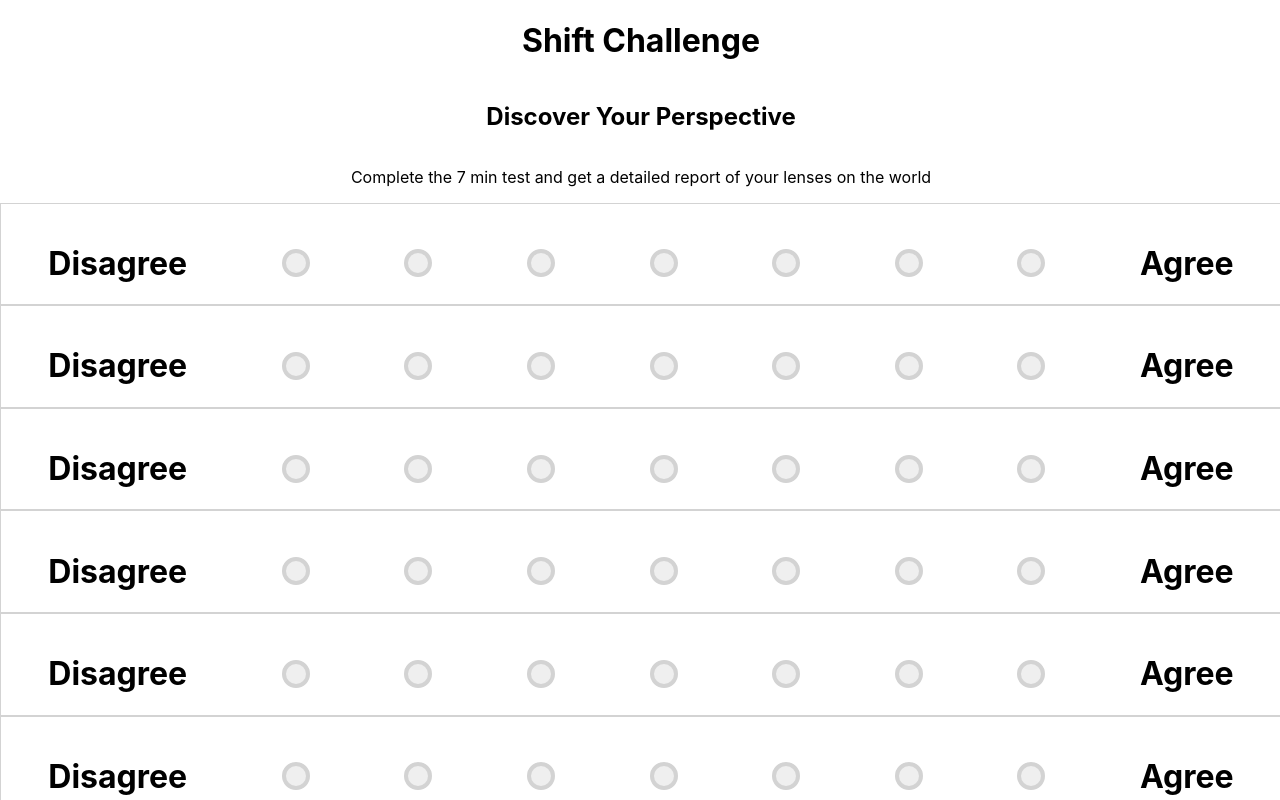
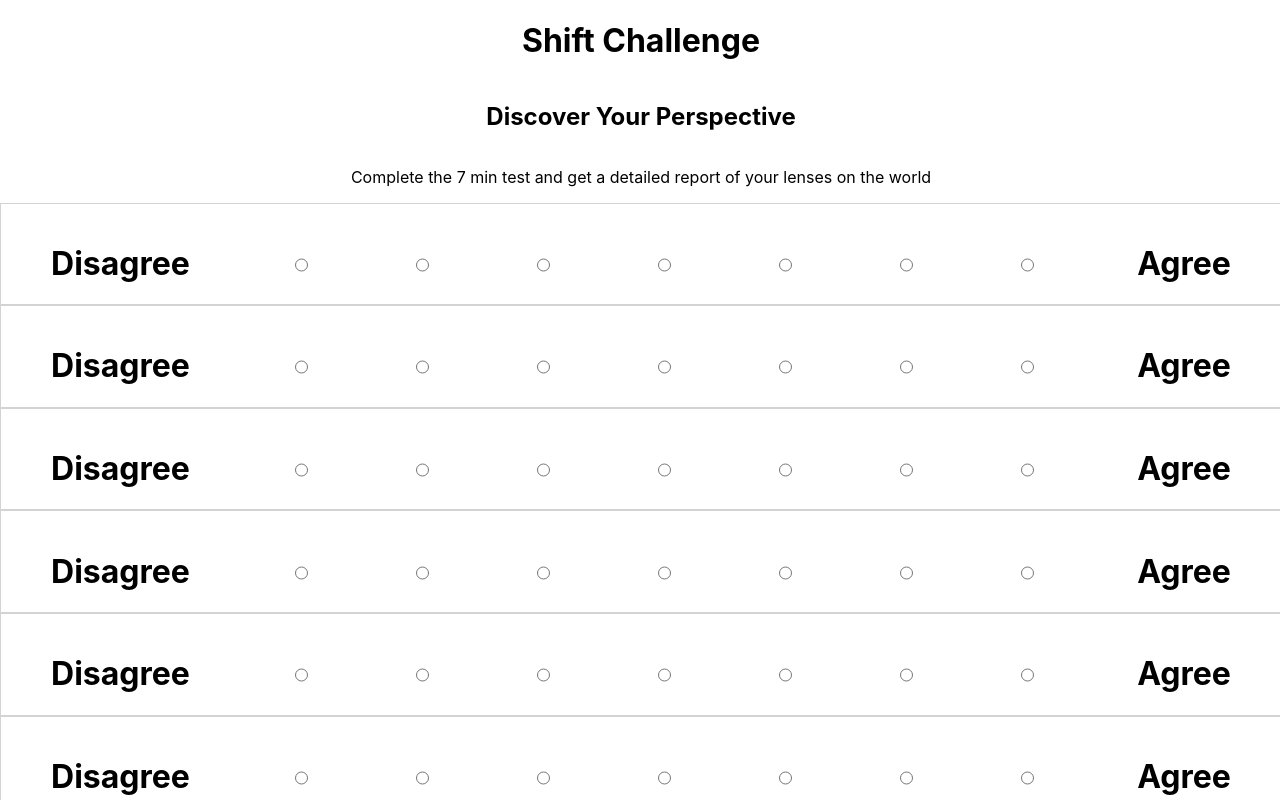
Before and after one commit to ktan114/Shift, a React (Create React App) app in the folder client/: page / in a window 1280 px wide. Shown: the top 800 px of the page. Built offline with nearby package versions, Linux system fonts and the light colour scheme.

Commit message:
Change radio buttons to input

```diff
--- a/client/src/components/RadioButton/RadioButton.js
+++ b/client/src/components/RadioButton/RadioButton.js
@@ -3,14 +3,15 @@ import React from 'react';
 import './RadioButton.css';
 
 const RadioButton = props => {
-  const { question_number, value, type } = props;
+  const { question_number, value, type, name } = props;
   return (
-    <button
+    <input
       onClick={() => {
         props.handleClick(question_number, value, type);
       }}
       className="RadioButton"
       type="radio"
+      name={name}
     />
   );
 };
```
